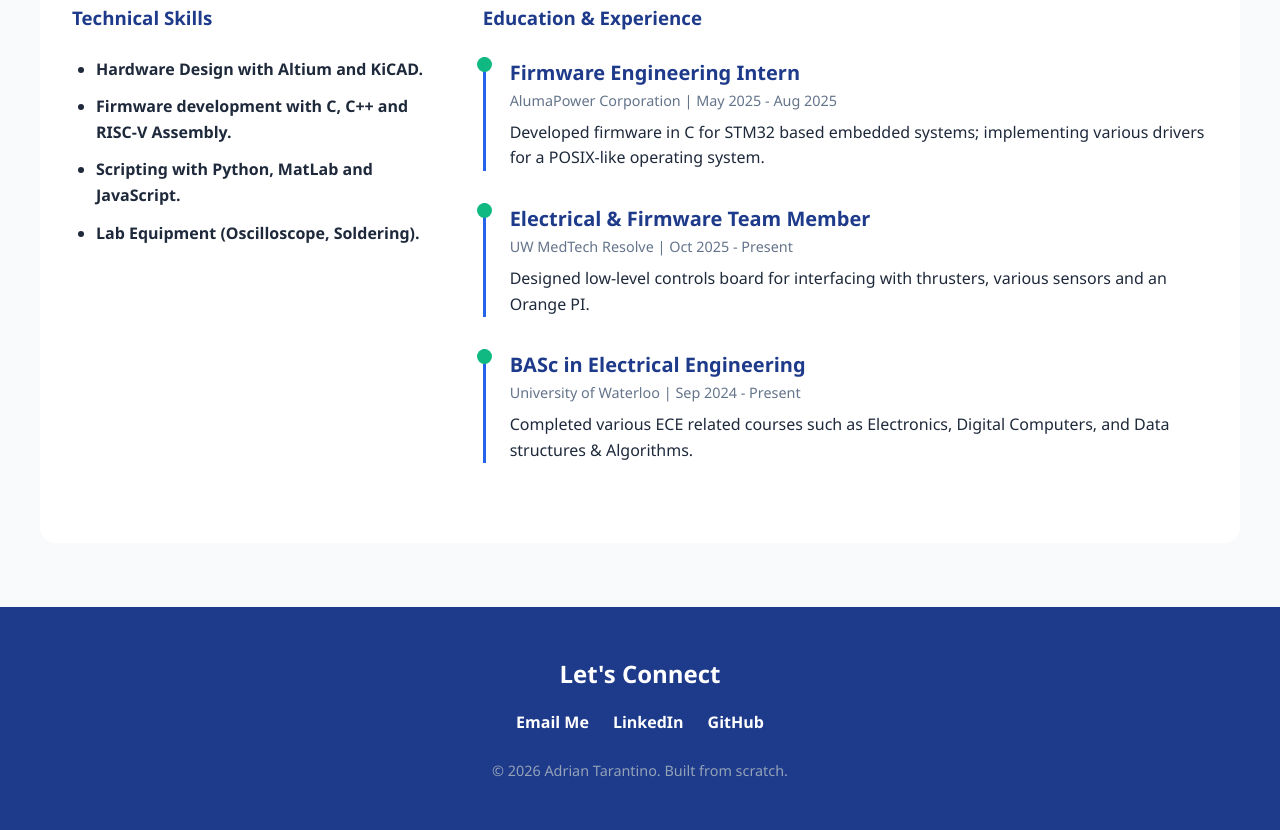
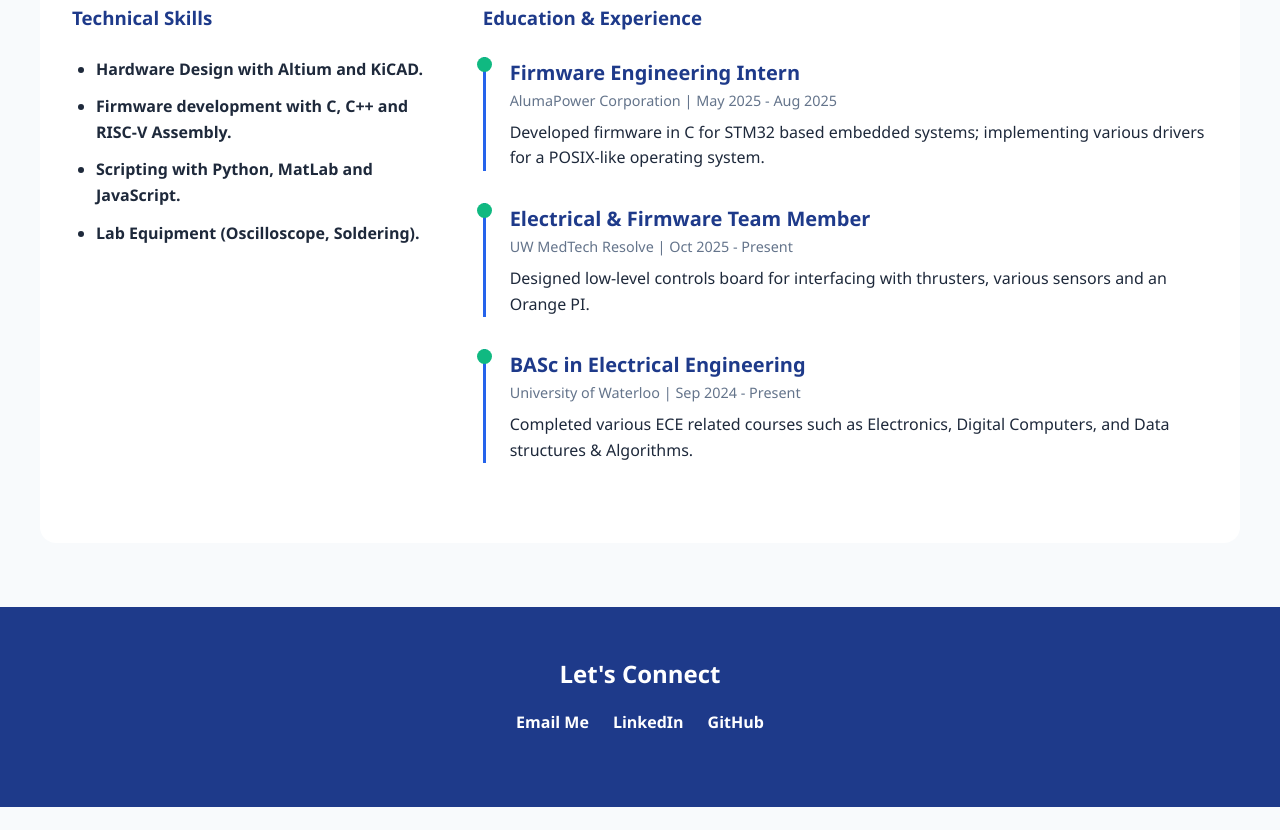
Before and after one commit to AdrianTarantino/AdrianTarantino, a plain HTML site: page index.html in a window 1280 px wide. Shown: the part 1534-2364 px from the top of the page. After the commit the page ends 2341 px from the top, so only its background shows below. Drawn offline with Linux system fonts and the light colour scheme.

Commit message:
Removing incorrect copywrite.

```diff
--- a/index.html
+++ b/index.html
@@ -479,7 +479,6 @@
             <a href="https://linkedin.com/in/adriantarantino" target="_blank">LinkedIn</a>
             <a href="https://github.com/adriantarantino" target="_blank">GitHub</a>
         </div>
-        <p style="font-size: 0.9rem; color: #94a3b8;">&copy; 2026 Adrian Tarantino. Built from scratch.</p>
     </footer>
 
     <script>
```
